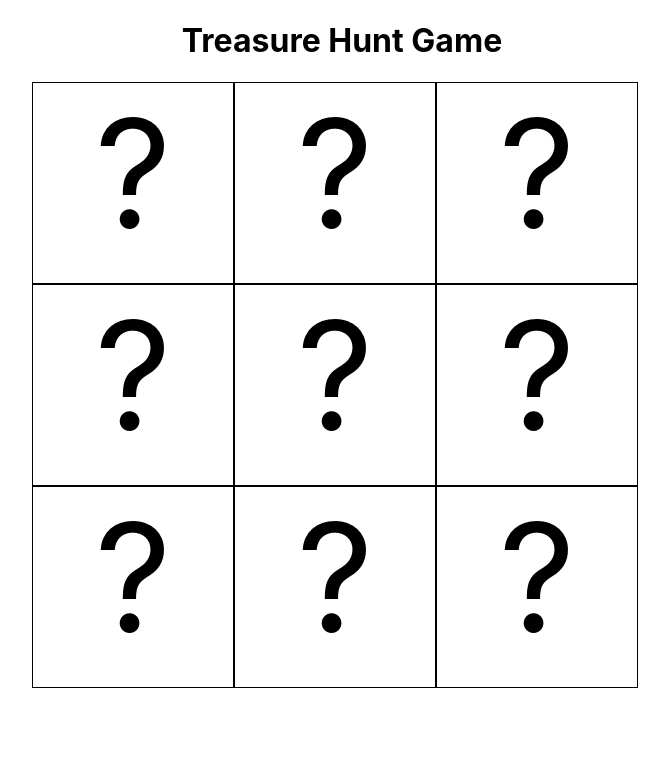
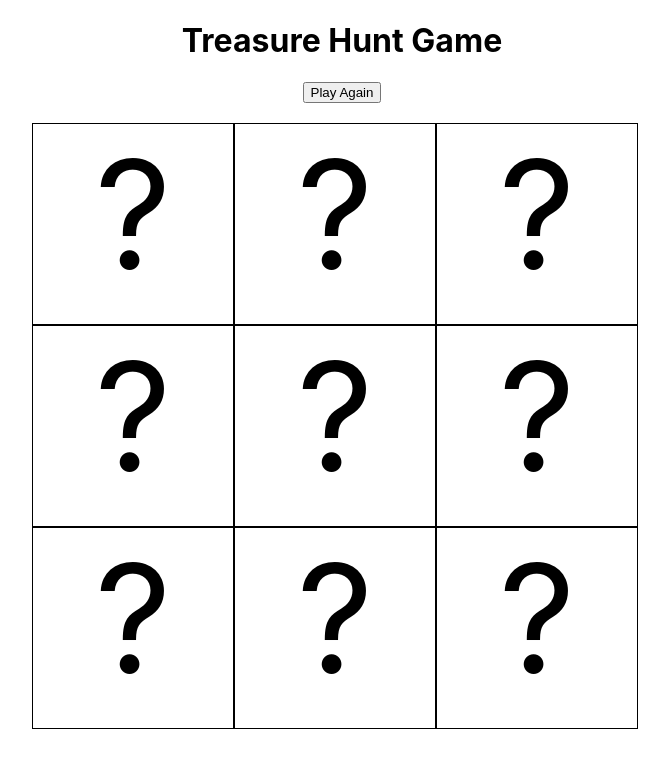
Before and after one commit to learn-academy-2023-alpha/treasure-hunt-marilynremigio, a React (Create React App) app: page / in a window 1280 px wide. Shown: the top 768 px of the page, without its empty margins (298-967 px from the left). Built offline with nearby package versions, Linux system fonts and the light colour scheme.

Commit message:
added a Play Again button to restart the game

```diff
--- a/src/App.css
+++ b/src/App.css
@@ -16,3 +16,8 @@ h1 {
   width: 620px;
   margin: 0 auto;
 }
+
+.button {
+  display: flex;
+  justify-content: center;
+}
--- a/src/App.js
+++ b/src/App.js
@@ -14,6 +14,7 @@ const App = () => {
     "?",
     "?"
   ])
+
 
  // initial value is random number
   const [treasureLoc, setTreasureLoc] = useState(Math.floor(Math.random() * board.length))
@@ -38,9 +39,27 @@ const App = () => {
     }
   }
 
+  const restart = () => {
+    setBoard([
+      "?",
+      "?",
+      "?",
+      "?",
+      "?",
+      "?",
+      "?",
+      "?",
+      "?"
+    ])
+  }
+
   return (
     <>
       <h1>Treasure Hunt Game</h1>
+      <div className="button">
+        <button onClick={restart}>Play Again</button>
+      </div>
+      <br></br>
       <div className="gameboard">
         {board.map((value,index) => {
           return (
@@ -53,6 +72,7 @@ const App = () => {
           )
         })}
       </div>
+
     </>
   )
 }
```
Also changed, not shown: 1 other file (tests, documents, lock files or other folders).
